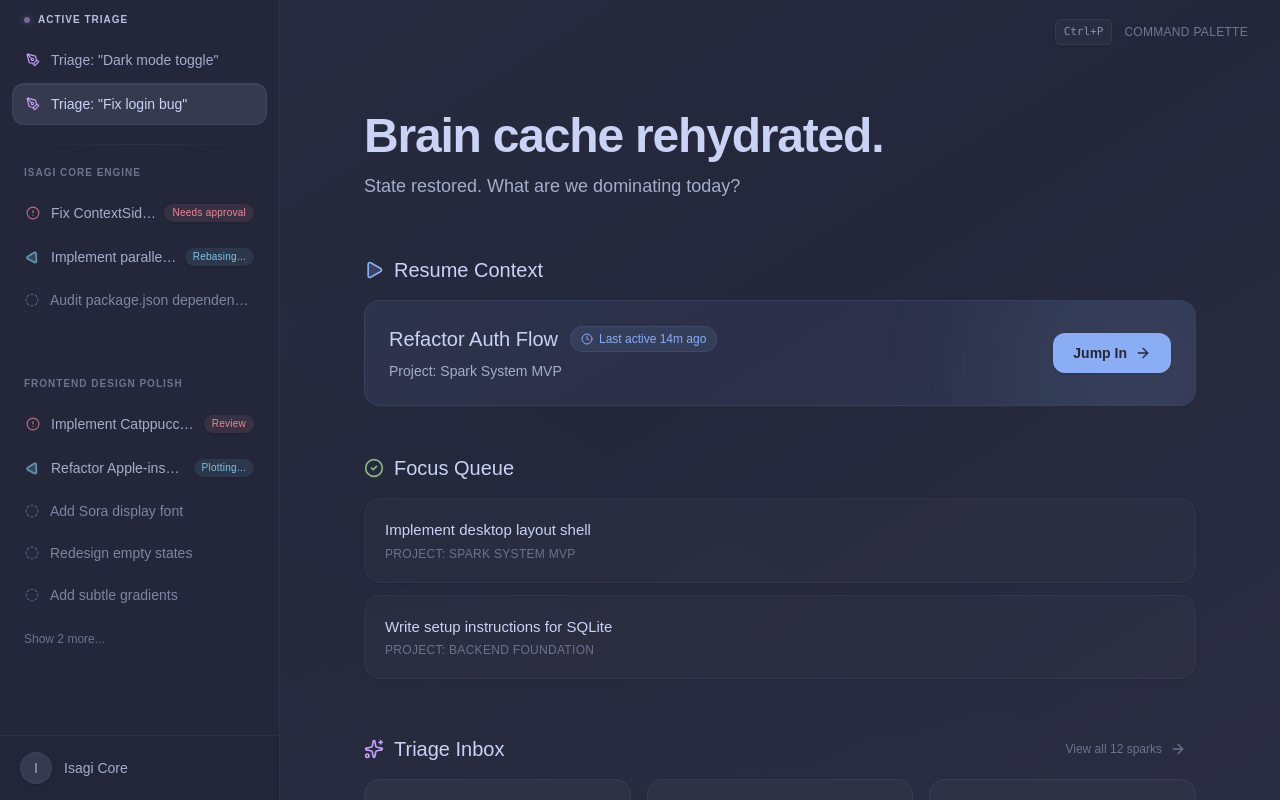
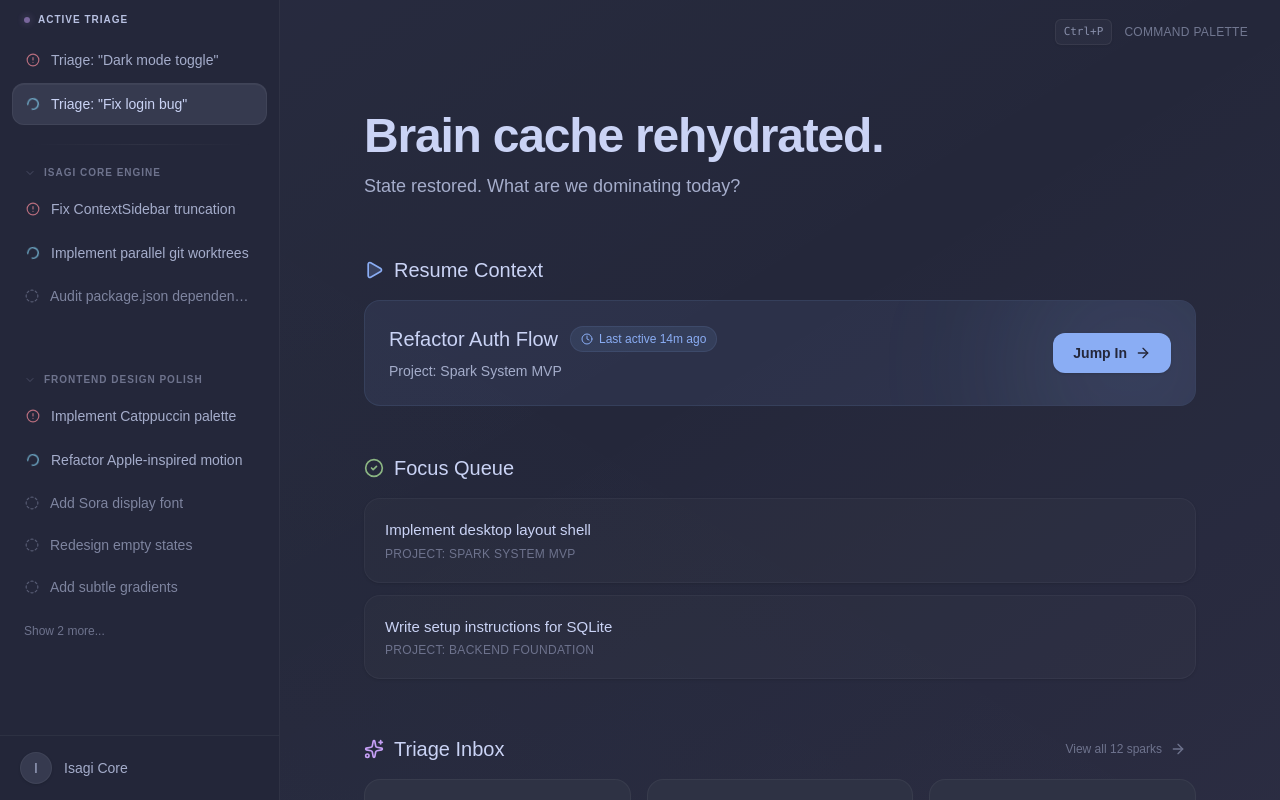
Before and after one commit to YourTechBudStudio/Isagi, a React (Vite) app in the folder apps/web/: page / in a window 1280 px wide. Built offline with nearby package versions, Linux system fonts and the light colour scheme.

Commit message:
draft: Fixed the overall structure and design
Signed-off-by: Noorain Panjwani <noorain.panjwani@gmail.com>

```diff
--- a/apps/web/src/components/layout/sidebar/SidebarProjectGroup.tsx
+++ b/apps/web/src/components/layout/sidebar/SidebarProjectGroup.tsx
@@ -1,3 +1,4 @@
+import { ChevronDown, ChevronRight } from "lucide-react";
 import { useState } from "react";
 
 import type { SidebarProject } from "@/lib/mock/sidebar.mock";
@@ -20,6 +21,7 @@ const STATE_WEIGHT: Record<string, number> = {
 
 export function SidebarProjectGroup({ project }: SidebarProjectGroupProps) {
   const [expandedCount, setExpandedCount] = useState(SESSIONS_PER_PAGE);
+  const [isCollapsed, setIsCollapsed] = useState(false);
 
   // 1. Sort sessions strictly by priority weight
   const sortedSessions = [...project.sessions].sort(
@@ -30,19 +32,35 @@ export function SidebarProjectGroup({ project }: SidebarProjectGroupProps) {
   const visibleSessions = sortedSessions.slice(0, expandedCount);
   const remainingCount = sortedSessions.length - expandedCount;
 
+  // 3. Determine if we have hidden waiting sessions
+  const hasWaitingSessions = project.sessions.some(s => s.state === "waiting");
+
   return (
     <div className="mb-8 last:mb-0">
-      <h3 className="text-text-tertiary mb-3 flex items-center gap-2 px-3 text-[10px] font-semibold tracking-widest uppercase">
+      <button
+        onClick={() => setIsCollapsed(!isCollapsed)}
+        className="text-text-tertiary hover:text-text-secondary group mb-2 flex w-full items-center gap-2 px-3 text-[10px] font-semibold tracking-widest uppercase transition-colors"
+      >
+        <span className="text-text-tertiary/50 group-hover:text-text-tertiary flex h-3 w-3 items-center justify-center transition-colors">
+          {isCollapsed ? (
+            <ChevronRight className="h-3 w-3" />
+          ) : (
+            <ChevronDown className="h-3 w-3" />
+          )}
+        </span>
         {project.name}
-      </h3>
+        {isCollapsed && hasWaitingSessions && (
+          <div className="bg-accent-red h-1.5 w-1.5 animate-pulse rounded-full" />
+        )}
+      </button>
 
+      {!isCollapsed && (
         <div className="relative space-y-0.5">
           {visibleSessions.map(session => (
             <SidebarSessionItem
               key={session.id}
               title={session.title}
               state={session.state}
-            statusText={session.statusText}
               isActiveRoute={session.isActiveRoute}
             />
           ))}
@@ -56,6 +74,7 @@ export function SidebarProjectGroup({ project }: SidebarProjectGroupProps) {
             </button>
           )}
         </div>
+      )}
     </div>
   );
 }
--- a/apps/web/src/components/layout/sidebar/SidebarSessionItem.tsx
+++ b/apps/web/src/components/layout/sidebar/SidebarSessionItem.tsx
@@ -1,5 +1,5 @@
 import type { LucideIcon } from "lucide-react";
-import { AlertCircle, CircleDashed, Play } from "lucide-react";
+import { AlertCircle, CircleDashed, Loader2 } from "lucide-react";
 
 import { cn } from "@/lib/cn";
 import type { SessionState } from "@/lib/mock/sidebar.mock";
@@ -7,7 +7,6 @@ import type { SessionState } from "@/lib/mock/sidebar.mock";
 type SidebarSessionItemProps = {
   readonly title: string;
   readonly state: SessionState;
-  readonly statusText?: string;
   readonly isActiveRoute?: boolean;
 };
 
@@ -17,28 +16,24 @@ const statusConfig: Record<
   {
     icon: LucideIcon;
     iconClassName: string;
-    chipClassName: string;
     containerClassName: string;
   }
 > = {
   waiting: {
     icon: AlertCircle,
     iconClassName: "text-accent-red animate-pulse", // Gentle pulse for waiting
-    chipClassName: "bg-accent-red/10 text-accent-red",
     containerClassName:
       "hover:bg-white/[0.04] border border-transparent hover:border-white/[0.03]",
   },
   active: {
-    icon: Play,
-    iconClassName: "text-spark animate-spin-slow fill-spark/20", // Custom slow spin
-    chipClassName: "bg-spark/10 text-spark",
+    icon: Loader2,
+    iconClassName: "text-spark animate-spin", // Standard smooth spin
     containerClassName:
       "hover:bg-white/[0.04] border border-transparent hover:border-white/[0.03]",
   },
   idle: {
     icon: CircleDashed,
     iconClassName: "text-text-tertiary",
-    chipClassName: "hidden", // We usually don't show a chip for idle
     containerClassName: "opacity-70 hover:opacity-100 transition-opacity",
   },
 };
@@ -46,7 +41,6 @@ const statusConfig: Record<
 export function SidebarSessionItem({
   title,
   state,
-  statusText,
   isActiveRoute,
 }: SidebarSessionItemProps) {
   const config = statusConfig[state];
@@ -78,17 +72,6 @@ export function SidebarSessionItem({
           {title}
         </span>
       </div>
-
-      {statusText && state !== "idle" && (
-        <span
-          className={cn(
-            "ml-2 flex-shrink-0 rounded-full px-2 py-0.5 text-[10px] font-medium tracking-wide shadow-sm",
-            config.chipClassName,
-          )}
-        >
-          {statusText}
-        </span>
-      )}
     </button>
   );
 }
--- a/apps/web/src/components/layout/sidebar/SidebarTriageSection.tsx
+++ b/apps/web/src/components/layout/sidebar/SidebarTriageSection.tsx
@@ -1,7 +1,6 @@
-import { PenTool } from "lucide-react";
+import type { SidebarTriage } from "@/lib/mock/sidebar.mock";
 
-import { cn } from "@/lib/cn";
-import type { SidebarTriage } from "@/lib/mock/sidebar.mock";
+import { SidebarSessionItem } from "./SidebarSessionItem";
 
 type SidebarTriageSectionProps = {
   readonly items: ReadonlyArray<SidebarTriage>;
@@ -24,20 +23,12 @@ export function SidebarTriageSection({ items }: SidebarTriageSectionProps) {
 
       <div className="space-y-0.5">
         {interactedItems.map(item => (
-          <button
+          <SidebarSessionItem
             key={item.id}
-            className={cn(
-              "group relative flex w-full items-center gap-2.5 rounded-xl px-3 py-2.5 text-left text-sm transition-all duration-300",
-              item.isActiveRoute
-                ? "bg-canvas-elevated text-text-primary border border-white/[0.05] font-medium shadow-[inset_0_1px_1px_rgba(255,255,255,0.05)]"
-                : "text-text-secondary hover:text-text-primary border border-transparent hover:bg-white/[0.03]",
-            )}
-          >
-            <div className="flex h-4 w-4 flex-shrink-0 items-center justify-center">
-              <PenTool className="text-accent-violet h-3.5 w-3.5" />
-            </div>
-            <span className="truncate">{item.title}</span>
-          </button>
+            title={item.title}
+            state={item.state}
+            isActiveRoute={item.isActiveRoute}
+          />
         ))}
       </div>
 
--- a/apps/web/src/lib/mock/sidebar.mock.ts
+++ b/apps/web/src/lib/mock/sidebar.mock.ts
@@ -17,6 +17,7 @@ export type SidebarProject = {
 export type SidebarTriage = {
   readonly id: string;
   readonly title: string;
+  readonly state: SessionState;
   // CRITICAL: Only show triage sessions if the user has interacted with them.
   // This prevents the sidebar from becoming cluttered with untouched auto-proposals.
   readonly hasInteracted: boolean;
@@ -29,16 +30,19 @@ export const mockSidebarTriage: ReadonlyArray<SidebarTriage> = [
   {
     id: "tr-1",
     title: 'Triage: "Dark mode toggle"',
+    state: "waiting",
     hasInteracted: true, // Should show
   },
   {
     id: "tr-2",
     title: 'Triage: "Add a database layer"',
+    state: "idle",
     hasInteracted: false, // Should NOT show
   },
   {
     id: "tr-3",
     title: 'Triage: "Fix login bug"',
+    state: "active",
     hasInteracted: true, // Should show
     isActiveRoute: true, // Mocking this as the active page
   },
```
Lines whose indentation alone changed are shown as unchanged.
